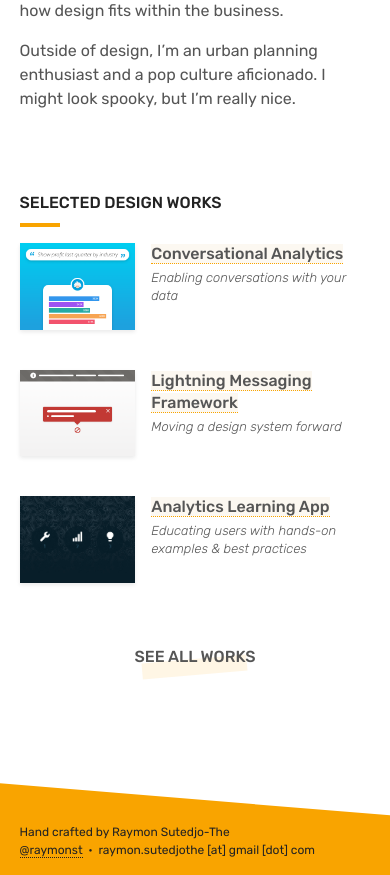
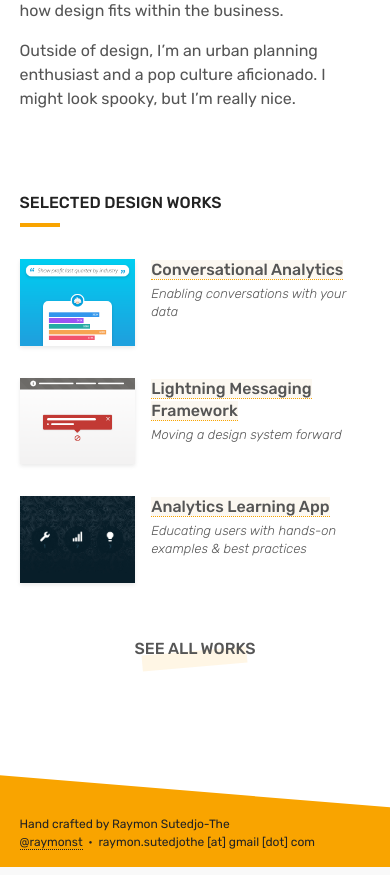
Before and after one commit to raymonst/ray-mon, a PHP site: page / in a window 390 px wide. Shown: the part 1102-1977 px from the top of the page. Run offline with PHP 8.4, Linux system fonts and the light colour scheme; data that the repository does not hold is empty.

Commit message:
Minor css edit

```diff
--- a/_css/style.scss
+++ b/_css/style.scss
@@ -715,7 +715,7 @@ nav {
 		grid-gap: 1rem;
 		grid-template-columns: repeat(4, [col] 1fr);
 		grid-template-rows: auto;
-		margin: 0 0 4rem 0;
+		margin: 2rem 0 4rem 0;
 
 		li {
 			display: block;
@@ -1116,8 +1116,13 @@ nav {
 				figure {
 					display: block;
 					float: left;
+					margin-right: 0;
 					margin-right: 1rem;
 					width: 33%;
+
+					img {
+						margin-bottom: 0;
+					}
 				}
 
 				.list-item-visual-title,
--- a/work.php
+++ b/work.php
@@ -72,7 +72,7 @@
  					    $image = $workWriting[$i][3];
  						echo '<li>';
  						echo '<figure><a href="' . $url. '" target="_blank"><img src="_images/' . $image . '" alt="' . $title . '"></a></figure>';
- 						echo '<div class="list-item-visual-title"><span><a href="' . $url. '">' . $title . '</a>&nbsp;<img src="_images/icon-link-external.svg" alt="Open in new tab" width="12" height="12"></span></div>';
+ 						echo '<div class="list-item-visual-title"><span><a href="' . $url. '" target="_blank">' . $title . '</a>&nbsp;<img src="_images/icon-link-external.svg" alt="Open in new tab" width="12" height="12"></span></div>';
  						echo '<div class="list-item-visual-description"><span>' . $description . '</span></div>';
  						echo '</li>';
  					};
```
Also changed, not shown: _css/style.css.
